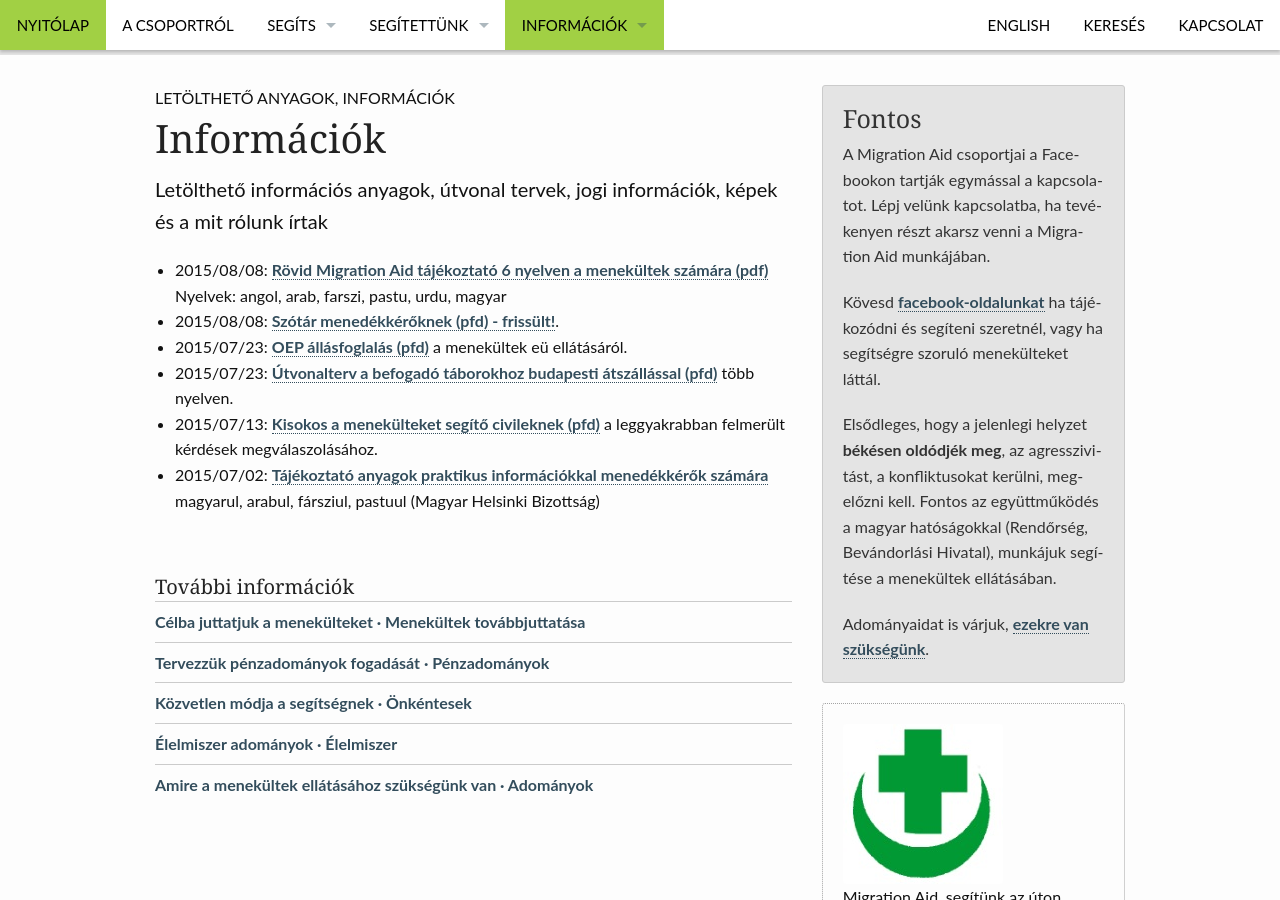
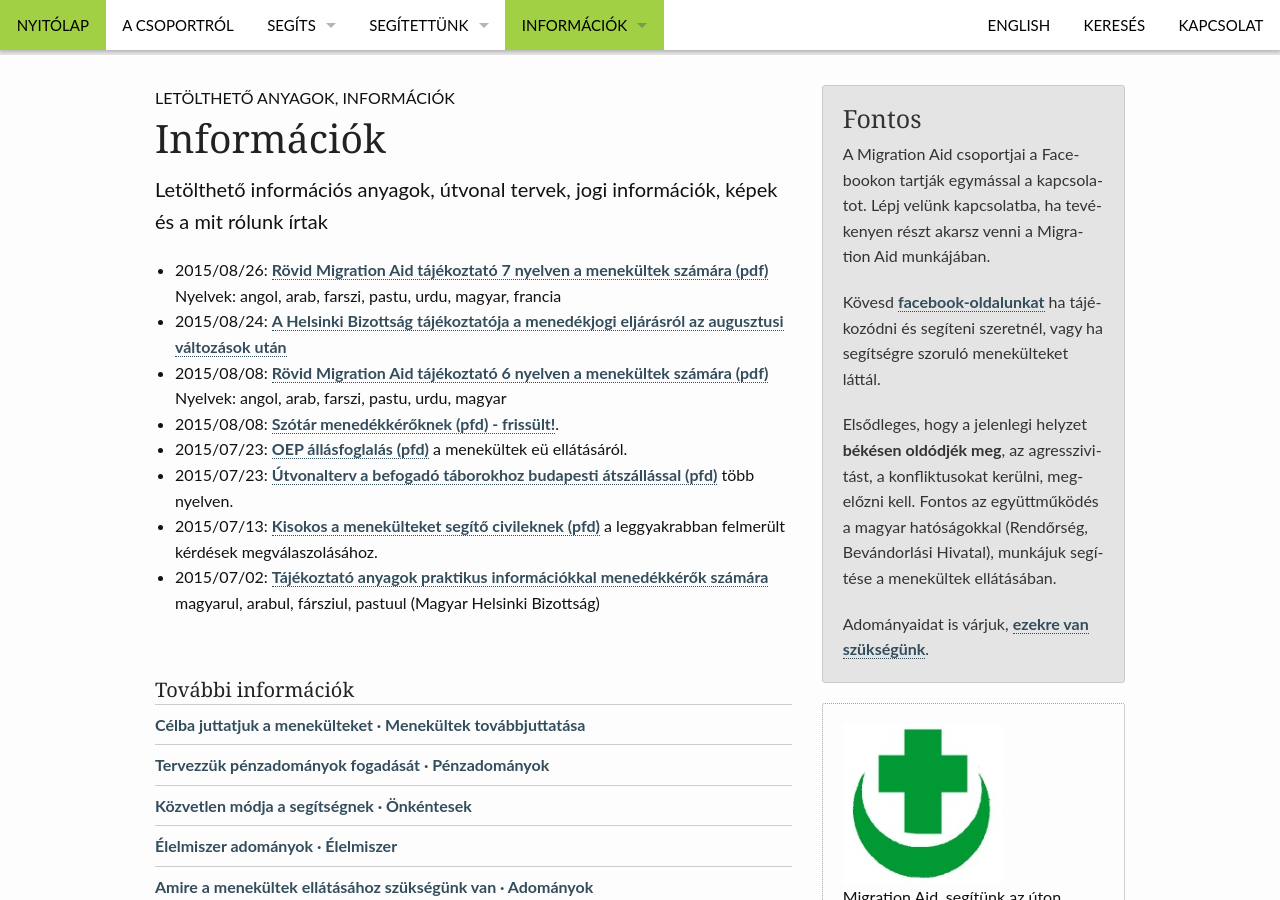
Before and after one commit to migaid/migaid.github.io, a Jekyll site: the page built from menu/info.md, in a window 1280 px wide and 900 px high, scrolled down 334 px. Built offline with Jekyll 4.4.1, drawn with Linux system fonts in a browser that asks for light colours.

Commit message:
uj infok

```diff
--- a/menu/info.md
+++ b/menu/info.md
@@ -11,6 +11,8 @@ header:
    image_fullwidth: "header.jpg"
 
 ---
+- 2015/08/26: [Rövid Migration Aid tájékoztató 7 nyelven a menekültek számára (pdf)]({{ site.url }}{{ site.baseurl }}/files/rovid_tajekoztato_7_nyelven.pdf)  Nyelvek: angol, arab, farszi, pastu, urdu, magyar, francia
+- 2015/08/24: [A Helsinki Bizottság tájékoztatója a menedékjogi eljárásról az augusztusi változások után](http://helsinki.hu/uj-tajekoztato-anyag-a-menedekjogi-eljarasrol-az-augusztusi-valtozasok-utan)
 - 2015/08/08: [Rövid Migration Aid tájékoztató 6 nyelven a menekültek számára (pdf)]({{ site.url }}{{ site.baseurl }}/files/rovid_tajekoztato_6_nyelven.pdf)  Nyelvek: angol, arab, farszi, pastu, urdu, magyar
 - 2015/08/08: [Szótár menedékkérőknek (pfd) - frissült!]({{ site.url }}{{ site.baseurl }}/files/migaid-szotar.pdf).
 - 2015/07/23: [OEP állásfoglalás (pfd)]({{ site.url }}{{ site.baseurl }}/files/oep-allasfoglalas.pdf) a menekültek eü ellátásáról.
```
Also changed, not shown: 1 other file.
